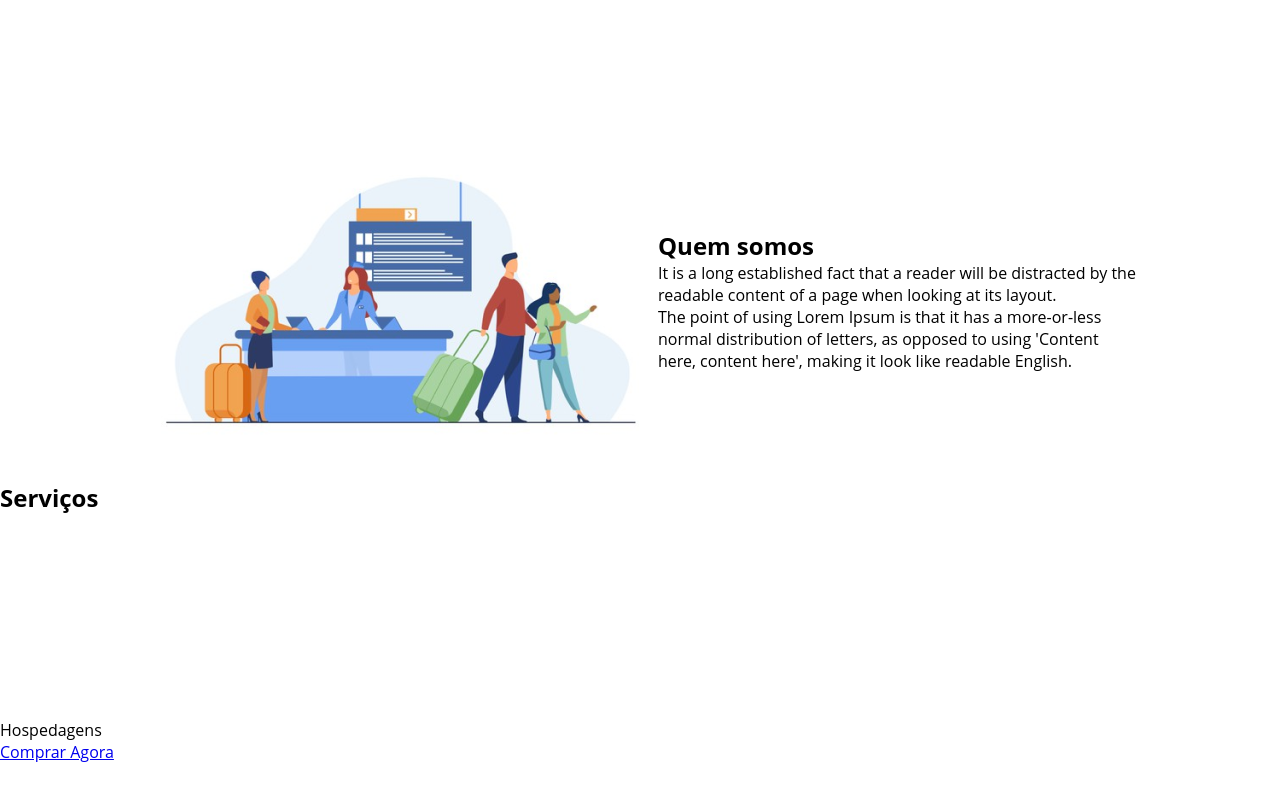
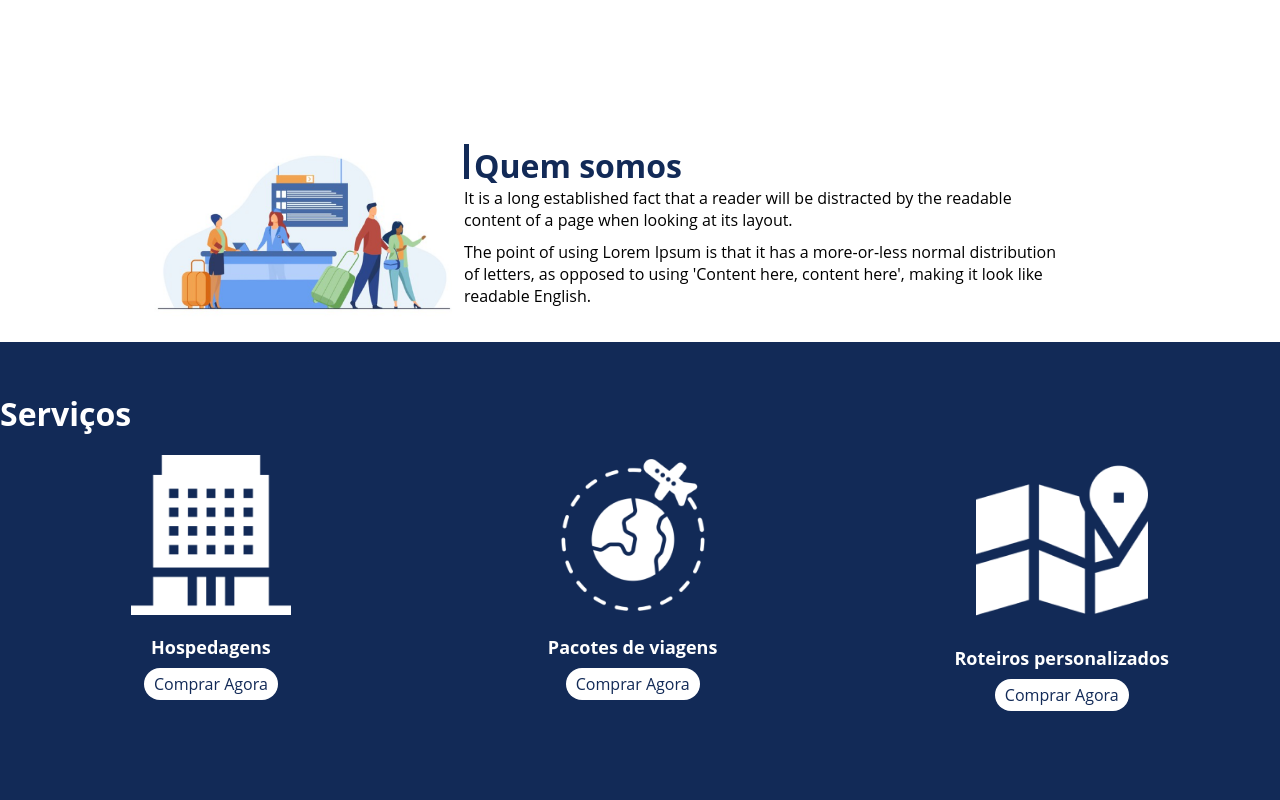
Before and after one commit to Dev-Ronaldo/Projeto-Flex-HTML, a plain HTML site: page index.html in a window 1280 px wide. Shown: the part 780-1580 px from the top of the page. Drawn offline with Linux system fonts and the light colour scheme.

Commit message:
algumas alterações

```diff
--- a/index.html
+++ b/index.html
@@ -43,25 +43,25 @@
         </div>
     </div>
 
-    <div>
+    <div class="container-externo" id="servicos">
         <div>
             <h2>Serviços</h2>
         </div>
 
-        <div>
-            <div>
+        <div class="list-servicos">
+            <div class="item-servicos">
                 <div><img src="./images/icon-2.png" alt="hospedagens"></div>
                 <p>Hospedagens</p>
                 <a href="#">Comprar Agora</a>
             </div>
 
-            <div>
+            <div class="item-servicos">
                <div><img src="./images/icon-1.png" alt="pacote de viagens"></div>
                <p>Pacotes de viagens</p>
                <a href="#">Comprar Agora</a>
             </div>
 
-            <div>
+            <div class="item-servicos">
                 <div><img src="./images/icon-3.png" alt="roteiros personalizados"></div>
                 <p>Roteiros personalizados</p>
                 <a href="#">Comprar Agora</a>
--- a/style.css
+++ b/style.css
@@ -12,6 +12,13 @@ ul{
 
 ul li a{
     text-decoration: none;
+}
+
+div img {
+    display: block;
+    width: 100%;
+/* deixando as imagens responsivas */
+
 }
 
 .flex-container{
@@ -81,3 +88,80 @@ header .menu{
     align-items: center;
     justify-content: space-between;
 }
+
+#quem-somos h2 {
+    font-size: 32px;
+    color: #122a57;
+    display: flex;
+}
+
+#quem-somos h2::before {
+    content: "";
+    height: 35px;
+    width: 5px;
+    margin-right: 5px;
+    background-color: #122a57;
+    position: relative;
+}
+
+#quem-somos p{
+        margin-bottom: 10px;
+        width: 90%;
+
+}
+
+#quem-somos img {
+    min-width: 320px;
+}
+
+.container-externo {
+    background-color: #122a57;
+    width: 100%;
+}
+
+#servicos{
+    flex-direction: column;
+    padding-top: 50px;
+    padding-bottom: 100px;
+}
+
+#servicos h2{
+    color: #fff;
+    font-size: 32px;
+    margin-bottom: 20px;
+}
+
+.list-servicos {
+    display: flex;
+    justify-content: space-around;
+}
+
+.list-servicos .item-servicos {
+    text-align: center;
+}
+
+.item-servicos a{
+    width: 220px;
+    background-color: #fff;
+    border-radius: 30px;
+    height: 50px;
+    text-align: center;
+    margin-top: 20px;
+    line-height: 50px;
+    padding: 5px 10px;
+    color: #122a57;
+    font: 14px;
+    text-decoration: none;
+}
+
+.item-servicos p{
+    font-weight: 700;
+    font-size: 18px;
+    color: #fff;
+    margin-top: 20px;
+}
+
+.item-servicos img{
+    width: 80%;
+    margin: auto;
+}
```
